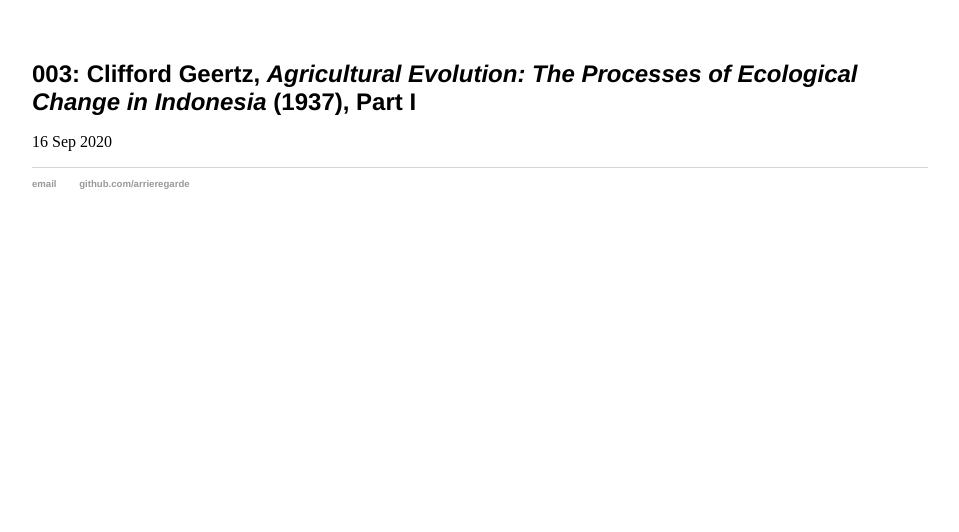
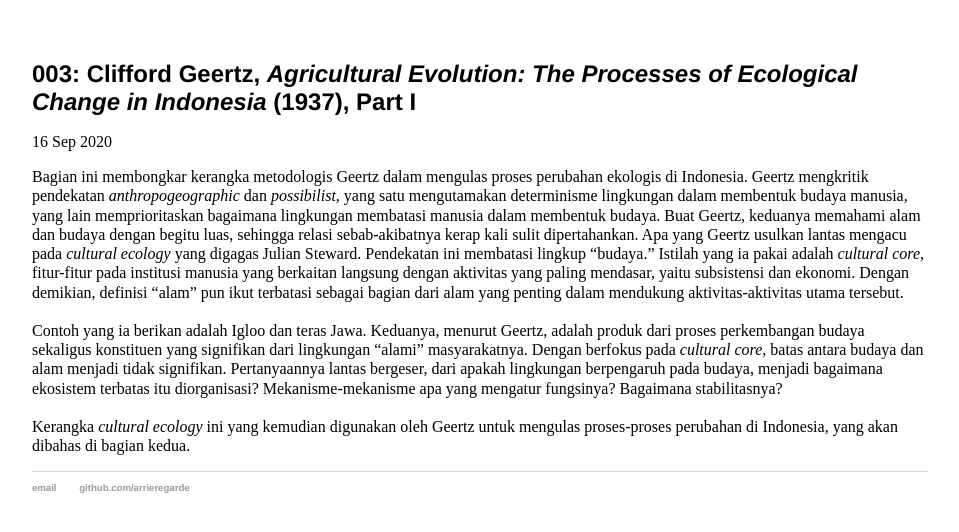
Before and after one commit to arrieregarde/arrieregarde.github.io, a Jekyll site: the page built from _posts/2020-09-17-004.md, in a window 1280 px wide. Shown: the top 532 px of the page, without its empty margins (160-1119 px from the left). Built offline with Jekyll 4.4.1, drawn with Linux system fonts in a browser that asks for light colours.

Commit message:
Update 2020-09-17-004.md

```diff
--- a/_posts/2020-09-17-004.md
+++ b/_posts/2020-09-17-004.md
@@ -3,3 +3,6 @@ layout: post
 title: "003: Clifford Geertz, <em>Agricultural Evolution: The Processes of Ecological Change in Indonesia</em> (1937), Part I"
 date: 2020-09-16
 ---
+Bagian ini membongkar kerangka metodologis Geertz dalam mengulas proses perubahan ekologis di Indonesia. Geertz mengkritik pendekatan *anthropogeographic* dan *possibilist*, yang satu mengutamakan determinisme lingkungan dalam membentuk budaya manusia, yang lain memprioritaskan bagaimana lingkungan membatasi manusia dalam membentuk budaya. Buat Geertz, keduanya memahami alam dan budaya dengan begitu luas, sehingga relasi sebab-akibatnya kerap kali sulit dipertahankan. Apa yang Geertz usulkan lantas mengacu pada *cultural ecology* yang digagas Julian Steward. Pendekatan ini membatasi lingkup "budaya." Istilah yang ia pakai adalah *cultural core*, fitur-fitur pada institusi manusia yang berkaitan langsung dengan aktivitas yang paling mendasar, yaitu subsistensi dan ekonomi. Dengan demikian, definisi "alam" pun ikut terbatasi sebagai bagian dari alam yang penting dalam mendukung aktivitas-aktivitas utama tersebut.
+<br/><br/> Contoh yang ia berikan adalah Igloo dan teras Jawa. Keduanya, menurut Geertz, adalah produk dari proses perkembangan budaya sekaligus konstituen yang signifikan dari lingkungan "alami" masyarakatnya. Dengan berfokus pada *cultural core*, batas antara budaya dan alam menjadi tidak signifikan. Pertanyaannya lantas bergeser, dari apakah lingkungan berpengaruh pada budaya, menjadi bagaimana ekosistem terbatas itu diorganisasi? Mekanisme-mekanisme apa yang mengatur fungsinya? Bagaimana stabilitasnya?
+<br/><br/> Kerangka *cultural ecology* ini yang kemudian digunakan oleh Geertz untuk mengulas proses-proses perubahan di Indonesia, yang akan dibahas di bagian kedua.
```
